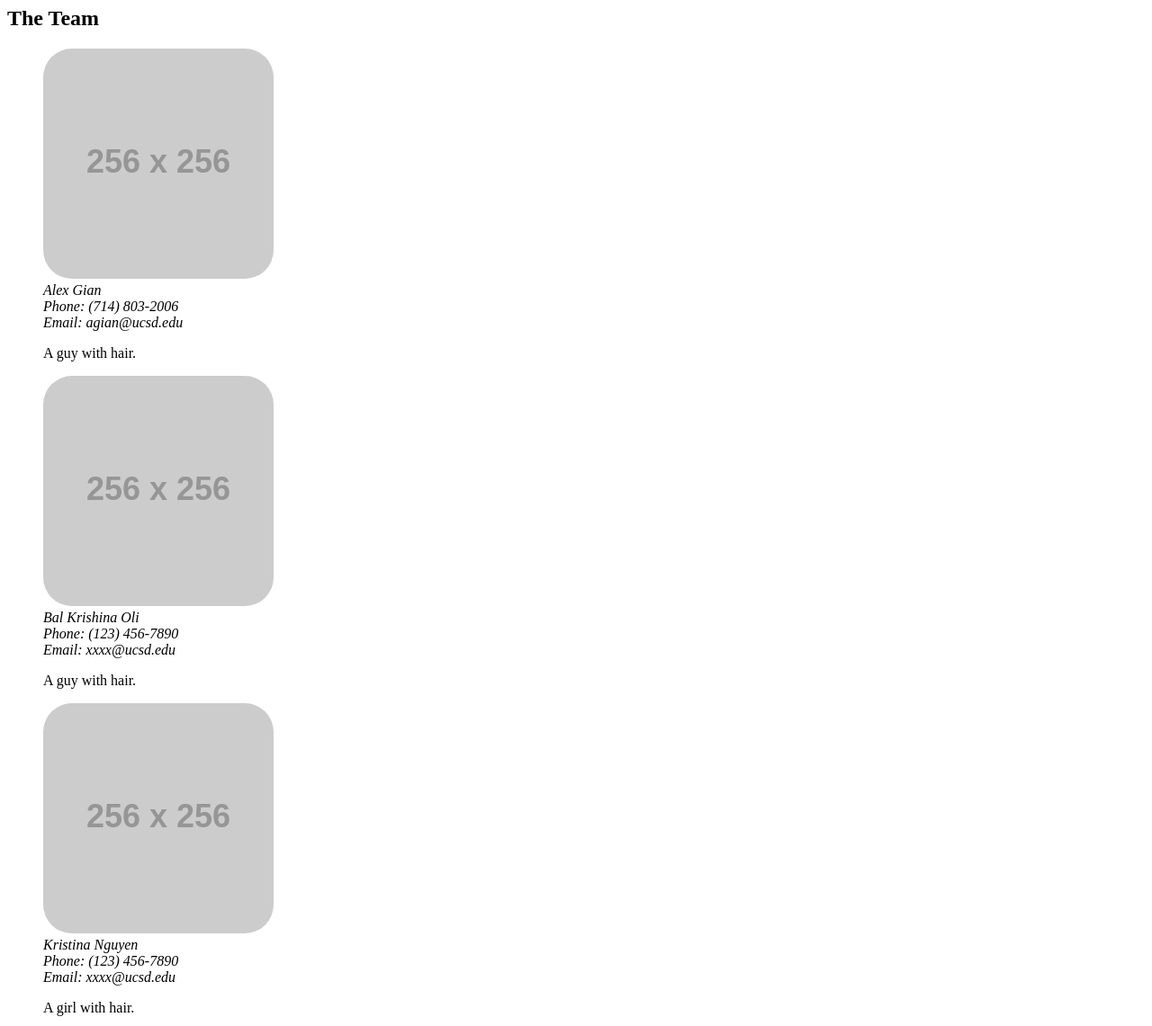
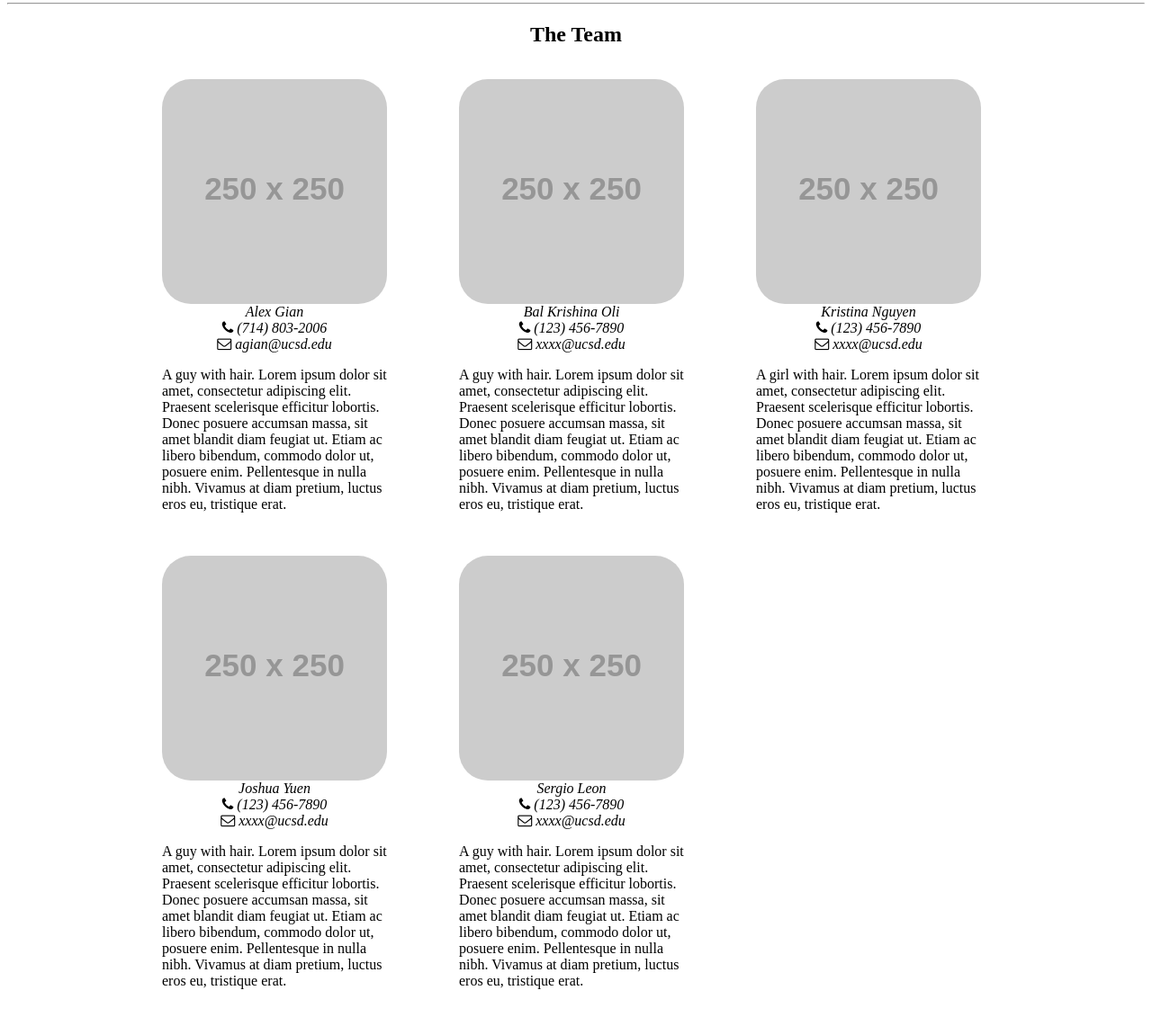
Before and after one commit to cse134b-cacheit/hw1-html-explorer, a website: page static/team.html in a window 1280 px wide. Shown: the part 111-1252 px from the top of the page at 90% size. Drawn offline with Linux system fonts and the light colour scheme; placeholder pictures from the web are drawn by us.

Commit message:
Alignment Fixed for desktop

```diff
--- a/static/style/team.css
+++ b/static/style/team.css
@@ -1,7 +1,37 @@
 .team-img {
+    display: block;
+    margin-left: auto;
+    margin-right: auto;
+
     -moz-border-radius: 32px;
     -webkit-border-radius: 32px;
     border-radius: 32px; /* future proofing */
     -khtml-border-radius: 32px; /* for old Konqueror browsers */
 
 }
+
+.grid-container {
+    width : 100%;
+    max-width : 1000px;
+    margin: auto;
+
+}
+
+[class*='col-'] {
+    float: left;
+    min-height: 1px;
+    width: 16.66%;
+}
+
+.col-1-4{
+    width: 25.00%;
+}
+
+@media all and (max-width:750px){
+    .col-1-4{ width: 100%; }
+
+}
+
+h1, h2, .center {
+    text-align: center;
+}
--- a/static/team.html
+++ b/static/team.html
@@ -4,82 +4,122 @@
 	<meta http-equiv="Content-Type" content="text/html; charset=utf-8">
 	<title>CacheIT Team</title>
 	<link rel="stylesheet" type="text/css" href="style/team.css">
+	<link rel="stylesheet" href="//maxcdn.bootstrapcdn.com/font-awesome/4.3.0/css/font-awesome.min.css">
 </head>
 <body>
 	<!-- note bad close tag below -->
 	<h1>Team Page</h1>
 	<!-- unknown tag found here -->
-	<p>Welcome to team CacheIT!</p>
+	<p class="center">Welcome to team CacheIT!</p>
+
+	<hr/>
 	<section id="team">
 		<h2>The Team</h2>
-		<div class="grid-img">
-			<figure>
-				<img class="team-img" src="http://placehold.it/256X256" alt="alex" />
+		<div class="grid-container">
+			<figure class="col-1-4">
+				<img class="team-img" src="http://placehold.it/250X250" alt="team" />
 				<figcaption>
-					<address>
+					<address class="center">
 						Alex Gian<br>
-						Phone: (714) 803-2006<br>
-						Email: agian@ucsd.edu
+						<i class="fa fa-phone"></i> (714) 803-2006<br>
+						<i class="fa fa-envelope-o "></i> agian@ucsd.edu
+
 					</address>
 					<p>
-						A guy with hair.
-					<p>
+						A guy with hair. Lorem ipsum dolor sit amet, consectetur
+						adipiscing elit. Praesent scelerisque efficitur lobortis.
+						Donec posuere accumsan massa, sit amet blandit diam
+						feugiat ut. Etiam ac libero bibendum, commodo dolor ut,
+						posuere enim. Pellentesque in nulla nibh. Vivamus at
+						diam pretium, luctus eros eu, tristique erat.
+					</p>
 				</figcaption>
 			</figure>
-			<figure>
-				<img class="team-img" src="http://placehold.it/256X256" alt="alex" />
+
+			<figure class="col-1-4">
+				<img class="team-img" src="http://placehold.it/250X250" alt="team" />
 				<figcaption>
-					<address>
+					<address class="center">
 						Bal Krishina Oli<br>
-						Phone: (123) 456-7890<br>
-						Email: xxxx@ucsd.edu
+						<i class="fa fa-phone"></i> (123) 456-7890<br>
+						<i class="fa fa-envelope-o "></i> xxxx@ucsd.edu
 					</address>
 					<p>
-						A guy with hair.
-					<p>
+						A guy with hair. Lorem ipsum dolor sit amet, consectetur
+						adipiscing elit. Praesent scelerisque efficitur lobortis.
+						Donec posuere accumsan massa, sit amet blandit diam
+						feugiat ut. Etiam ac libero bibendum, commodo dolor ut,
+						posuere enim. Pellentesque in nulla nibh. Vivamus at
+						diam pretium, luctus eros eu, tristique erat.
+					</p>
 				</figcaption>
 			</figure>
-			<figure>
-				<img class="team-img" src="http://placehold.it/256X256" alt="alex" />
+
+
+			<figure class="col-1-4">
+				<img class="team-img" src="http://placehold.it/250X250" alt="team" />
 				<figcaption>
-					<address>
+					<address class="center">
 						Kristina Nguyen<br>
-						Phone: (123) 456-7890<br>
-						Email: xxxx@ucsd.edu
+						<i class="fa fa-phone"></i> (123) 456-7890<br>
+						<i class="fa fa-envelope-o "></i> xxxx@ucsd.edu
 					</address>
 					<p>
-						A girl with hair.
-					<p>
+						A girl with hair. Lorem ipsum dolor sit amet, consectetur
+						adipiscing elit. Praesent scelerisque efficitur lobortis.
+						Donec posuere accumsan massa, sit amet blandit diam
+						feugiat ut. Etiam ac libero bibendum, commodo dolor ut,
+						posuere enim. Pellentesque in nulla nibh. Vivamus at
+						diam pretium, luctus eros eu, tristique erat.
+					</p>
 				</figcaption>
 			</figure>
-			<figure>
-				<img class="team-img" src="http://placehold.it/256X256" alt="alex" />
+
+			<figure class="col-1-4">
+				<img class="team-img" src="http://placehold.it/250X250" alt="team" />
 				<figcaption>
-					<address>
+					<address class="center">
 						Joshua Yuen<br>
-						Phone: (123) 456-7890<br>
-						Email: xxxx@ucsd.edu
+						<i class="fa fa-phone"></i> (123) 456-7890<br>
+						<i class="fa fa-envelope-o "></i> xxxx@ucsd.edu
 					</address>
 					<p>
-						A guy with hair.
-					<p>
+						A guy with hair. Lorem ipsum dolor sit amet, consectetur
+						adipiscing elit. Praesent scelerisque efficitur lobortis.
+						Donec posuere accumsan massa, sit amet blandit diam
+						feugiat ut. Etiam ac libero bibendum, commodo dolor ut,
+						posuere enim. Pellentesque in nulla nibh. Vivamus at
+						diam pretium, luctus eros eu, tristique erat.
+					</p>
 				</figcaption>
 			</figure>
-			<figure>
-				<img class="team-img" src="http://placehold.it/256X256" alt="alex" />
+
+			<figure class="col-1-4">
+				<img class="team-img" src="http://placehold.it/250X250" alt="team" />
 				<figcaption>
-					<address>
+					<address class="center">
 						Sergio Leon<br>
-						Phone: (123) 456-7890<br>
-						Email: xxxx@ucsd.edu
+						<i class="fa fa-phone"></i> (123) 456-7890<br>
+						<i class="fa fa-envelope-o "></i> xxxx@ucsd.edu
 					</address>
 					<p>
-						A guy with hair.
-					<p>
+						A guy with hair. Lorem ipsum dolor sit amet, consectetur
+						adipiscing elit. Praesent scelerisque efficitur lobortis.
+						Donec posuere accumsan massa, sit amet blandit diam
+						feugiat ut. Etiam ac libero bibendum, commodo dolor ut,
+						posuere enim. Pellentesque in nulla nibh. Vivamus at
+						diam pretium, luctus eros eu, tristique erat.
+					</p>
 				</figcaption>
 			</figure>
+
 		</div>
+
 	</section>
+
+
+
+
 
 </body>
 </html>
```
